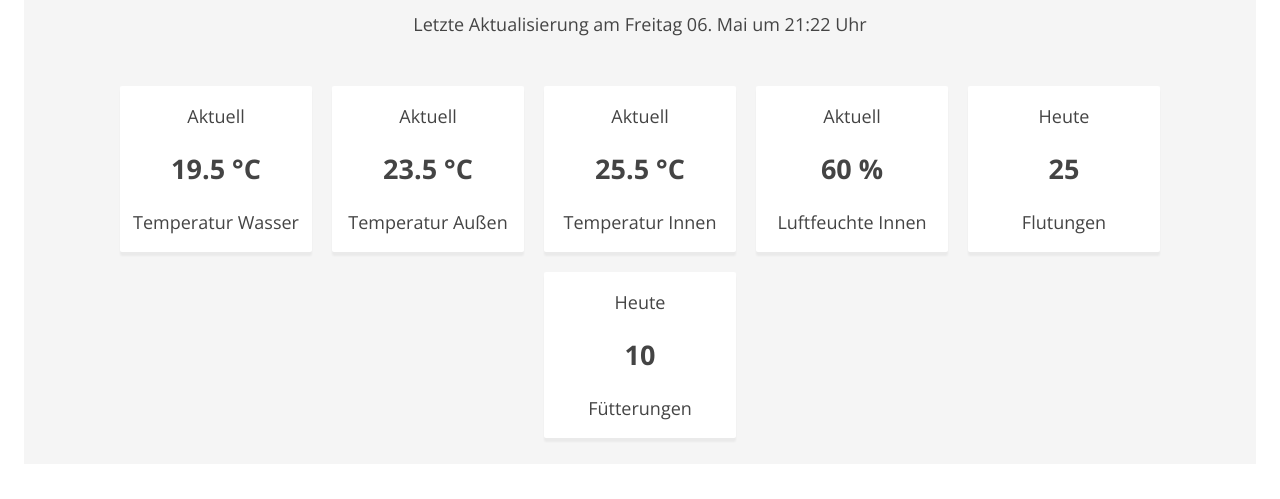
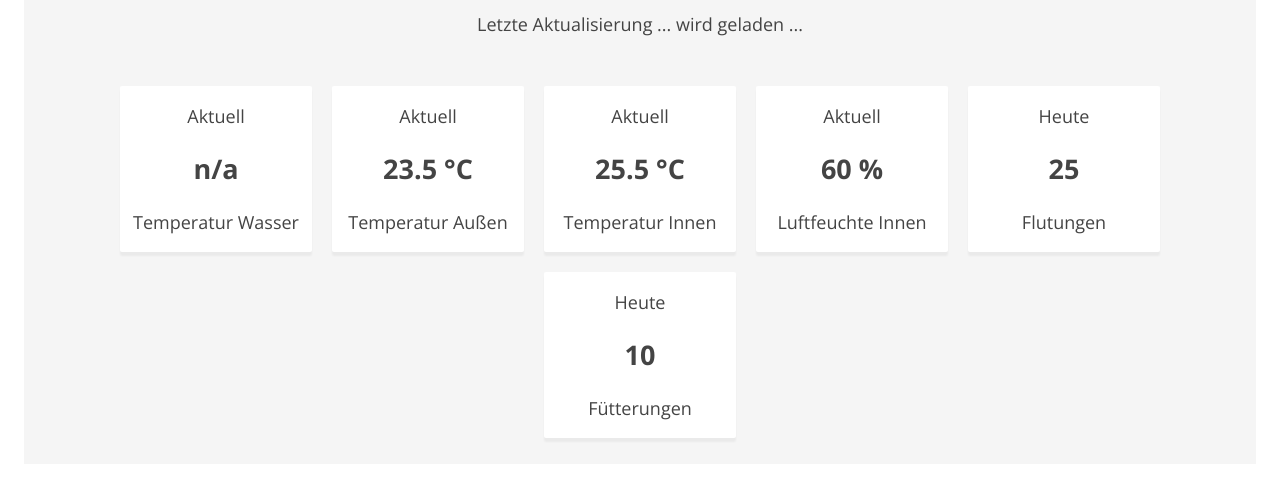
Before and after one commit to stekat/aquaponics-stekat.github.io, a plain HTML site: page index.html in a window 1280 px wide. Shown: the part 112-611 px from the top of the page. Drawn offline with nearby package versions, Linux system fonts and the light colour scheme.

Commit message:
Text Daten laden angepasst.

```diff
--- a/index.html
+++ b/index.html
@@ -20,13 +20,13 @@
     <section id="dashboard-section">
       <header>
         <h1>Messwerte Aquaponik</h1>
-        <span id="messwerteTimestamp">Letzte Aktualisierung am Freitag 06. Mai um 21:22 Uhr</span>
+        <span id="messwerteTimestamp">Letzte Aktualisierung ... wird geladen ...</span>
       </header>
       <div class="centred-flex-wrap">
         <div class="dashboard-element">
           <a href="details/wassertemperatur/" >
             <p>Aktuell</p>
-            <h2 id="wassertemperaturWert">19.5 °C</h2>
+            <h2 id="wassertemperaturWert">n/a</h2>
             <p>Temperatur Wasser</p>
           </a>
         </div>
```
